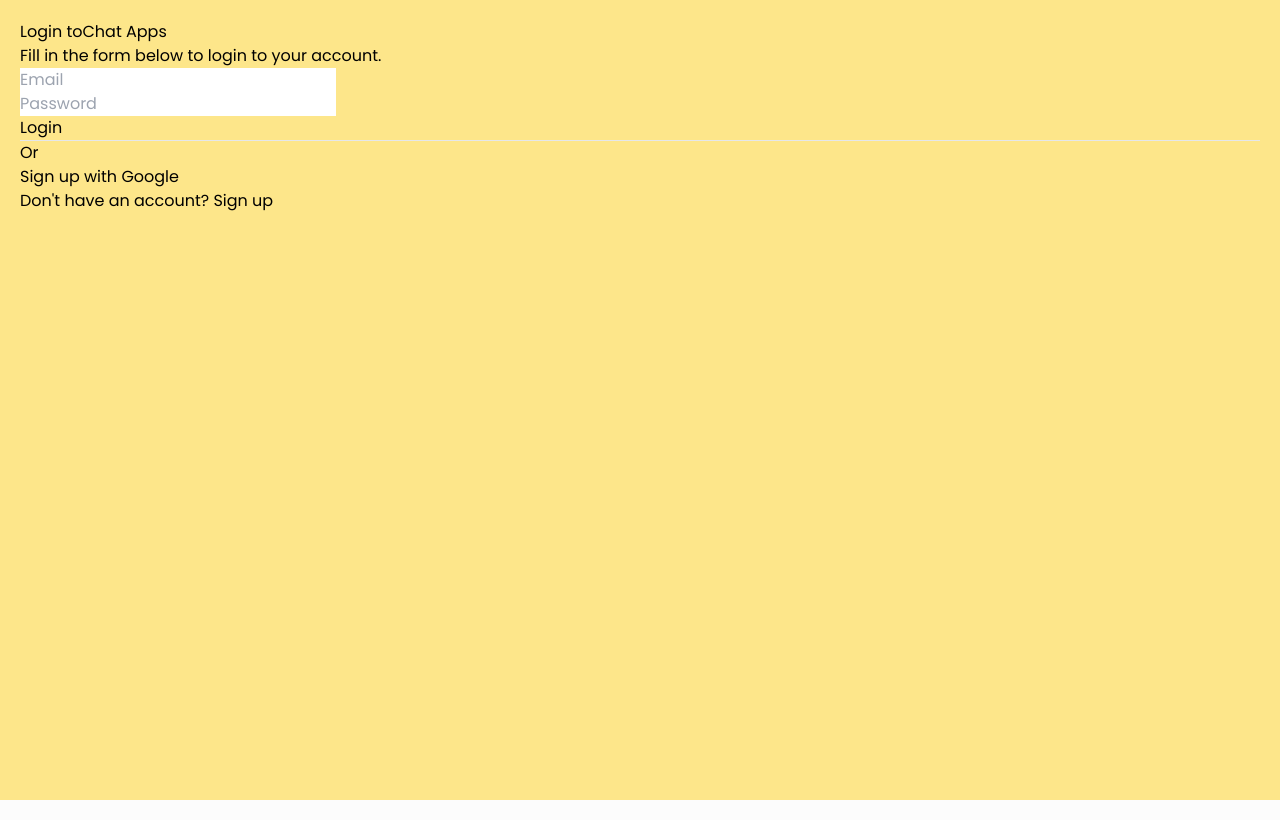
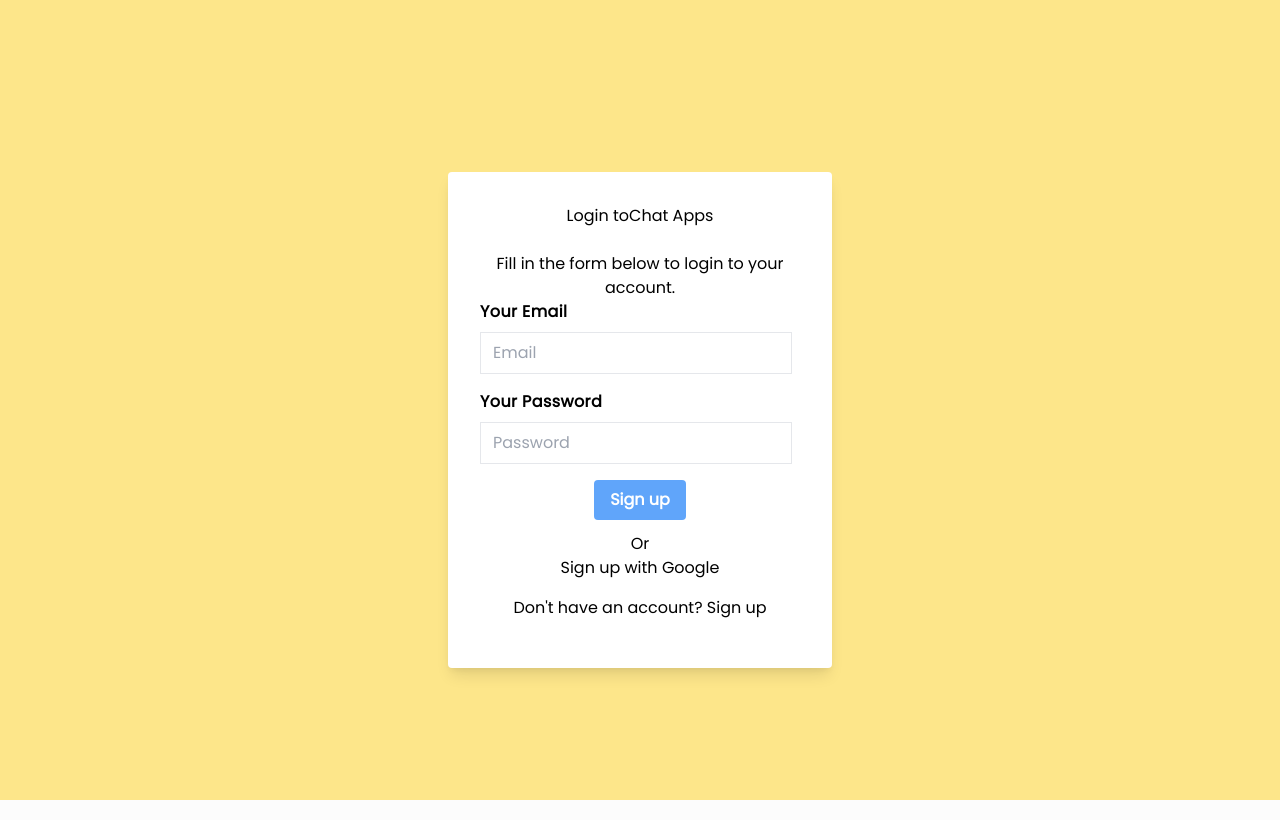
Before and after one commit to husenEF/simple-react-chat, a React (Create React App) app: page /login in a window 1280 px wide. Built offline with nearby package versions, Linux system fonts and the light colour scheme; no server answers.

Commit message:
update login form

```diff
--- a/src/pages/Login.js
+++ b/src/pages/Login.js
@@ -36,15 +36,30 @@ class Login extends Component {
 
   render() {
     return (
-      <div>
-        <form autoComplete="off" onSubmit={this.handleSubmit}>
-          <h1>
+      <div className="flex items-center h-screen w-full bg-teal-lighter">
+        <div className="w-full bg-white rounded shadow-lg p-8 m-4 md:max-w-sm md:mx-auto">
+          <h1 className="block w-full text-center text-grey-darkest mb-6">
             Login to
             <Link to="/">Chat Apps</Link>
           </h1>
-          <p>Fill in the form below to login to your account.</p>
-          <div>
+          <form
+            autoComplete="off"
+            onSubmit={this.handleSubmit}
+            className="mb-4 md:flex md:flex-wrap md:justify-between"
+          >
+            <p className="text-center">
+              Fill in the form below to login to your account.
+            </p>
+
+            <div className="flex flex-col mb-4 max-w-full">
+              <label
+                className="mb-2 tracking-wide font-bold text-grey-darkest"
+                for="first_name"
+              >
+                Your Email
+              </label>
               <input
+                className="border py-2 px-3 text-grey-darkest md:mr-2"
                 placeholder="Email"
                 name="email"
                 type="email"
@@ -52,8 +67,16 @@ class Login extends Component {
                 value={this.state.email}
               />
             </div>
-          <div>
+
+            <div className="flex flex-col mb-4 max-w-full">
+              <label
+                className="mb-2 tracking-wide font-bold text-grey-darkest"
+                for="first_name"
+              >
+                Your Password
+              </label>
               <input
+                className="border py-2 px-3 text-grey-darkest md:mr-2"
                 placeholder="Password"
                 name="password"
                 onChange={this.handleChange}
@@ -61,19 +84,27 @@ class Login extends Component {
                 type="password"
               />
             </div>
-          <div>
-            {this.state.error ? <p>{this.state.error}</p> : null}
-            <button type="submit">Login</button>
-          </div>
-          <hr />
-          <p>Or</p>
-          <button onClick={this.googleSignIn} type="button">
+
+            <div className="flex flex-col w-full max-w-full">
+              {this.state.error && (
+                <p className="text-red-500">{this.state.error}</p>
+              )}
+              <button
+                type="submit"
+                className="bg-blue-400 mb-3 hover:bg-blue-800 text-white font-bold py-2 px-4 rounded mx-auto "
+              >
+                Sign up
+              </button>
+              <p className="text-center">Or</p>
+              <button onClick={this.googleSignIn} type="button" className="mb-4">
                 Sign up with Google
               </button>
-          <p>
+              <p className="text-center">
                 Don't have an account? <Link to="/signup">Sign up</Link>
               </p>
+            </div>
           </form>
+        </div>
       </div>
     );
   }
--- a/src/pages/Signup.js
+++ b/src/pages/Signup.js
@@ -63,7 +63,7 @@ class Signup extends Component {
                 className="mb-2 tracking-wide font-bold text-grey-darkest"
                 for="first_name"
               >
-                Your Email
+                Your Password
               </label>
               <input
                 className="border py-2 px-3 text-grey-darkest md:mr-2"
@@ -81,12 +81,11 @@ class Signup extends Component {
               )}
               <button
                 type="submit"
-                className="bg-blue-200 hover:bg-blue-800 text-white font-bold py-2 px-4 rounded mx-auto "
+                className="bg-blue-400 hover:bg-blue-800 text-white font-bold py-2 px-4 rounded mx-auto "
               >
                 Sign up
               </button>
             </div>
-            <hr></hr>
             <p>
               Already have an account? <Link to="/login">Login</Link>
             </p>
```
Lines whose indentation alone changed are shown as unchanged.
